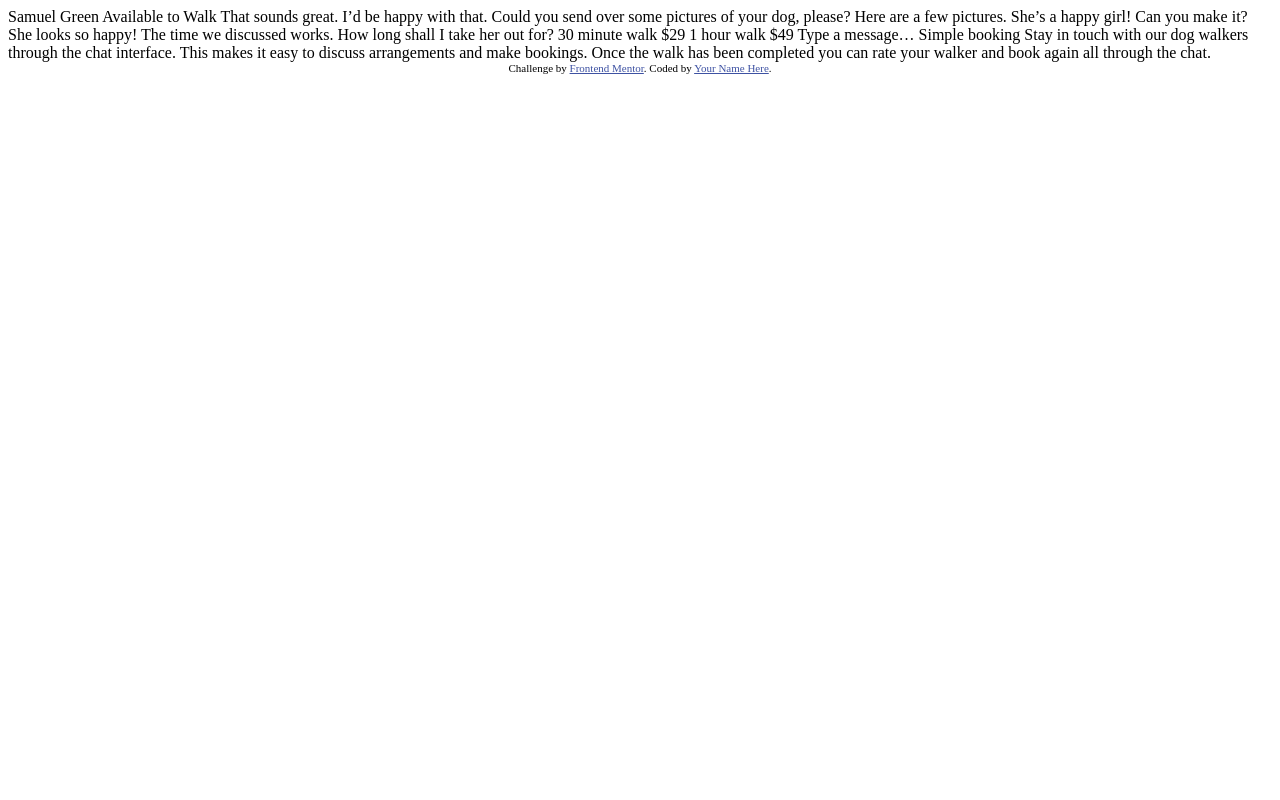
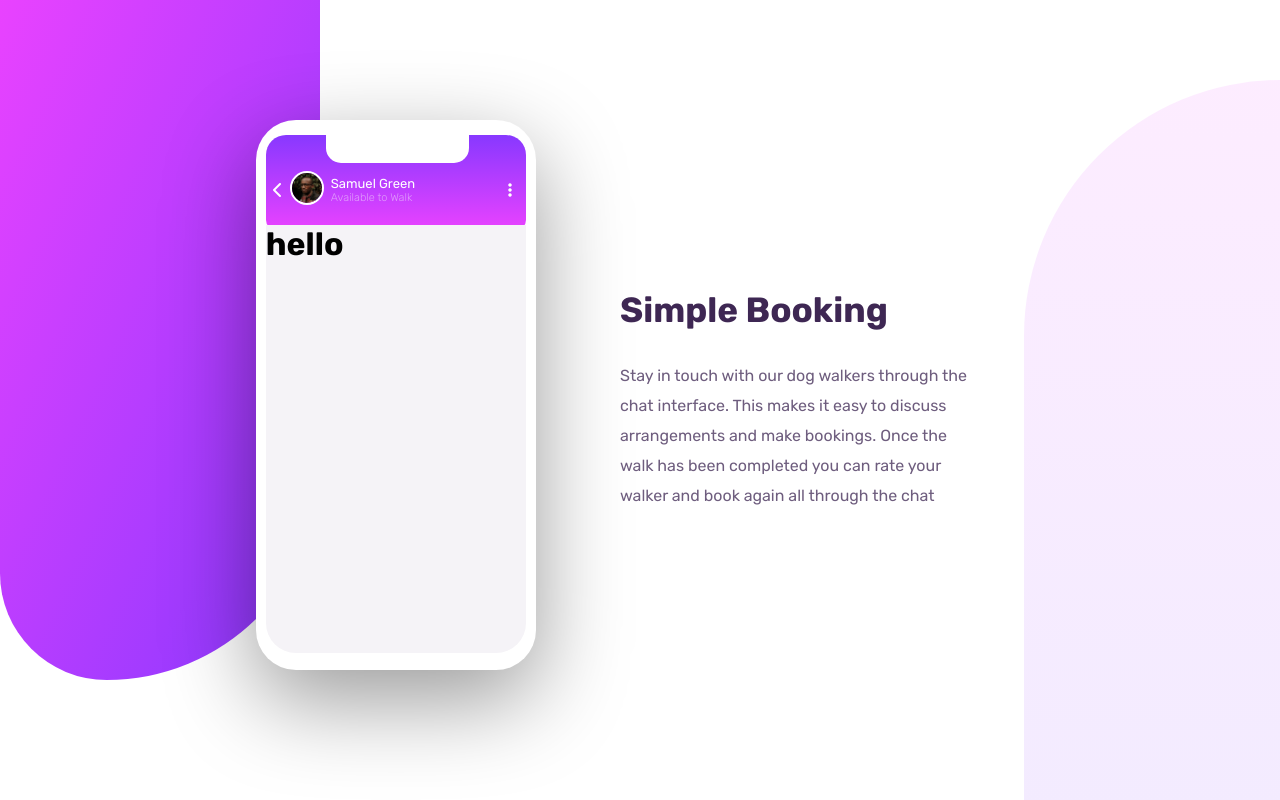
Before and after one commit to Sharjeel14/Chat-App, a plain HTML site: page index.html in a window 1280 px wide. Drawn offline with Linux system fonts and the light colour scheme.

Commit message:
chat remains

```diff
--- a/index.html
+++ b/index.html
@@ -1,22 +1,62 @@
 <!DOCTYPE html>
 <html lang="en">
+
 <head>
   <meta charset="UTF-8">
-  <meta name="viewport" content="width=device-width, initial-scale=1.0"> <!-- displays site properly based on user's device -->
+  <meta name="viewport" content="width=device-width, initial-scale=1.0">
+  <!-- displays site properly based on user's device -->
 
   <link rel="icon" type="image/png" sizes="32x32" href="./images/favicon-32x32.png">
 
   <title>Frontend Mentor | [Challenge Name Here]</title>
+  <link rel="stylesheet" href="https://cdnjs.cloudflare.com/ajax/libs/font-awesome/6.4.0/css/all.min.css"
+    integrity="sha512-iecdLmaskl7CVkqkXNQ/ZH/XLlvWZOJyj7Yy7tcenmpD1ypASozpmT/E0iPtmFIB46ZmdtAc9eNBvH0H/ZpiBw=="
+    crossorigin="anonymous" referrerpolicy="no-referrer" />
+  <link rel="stylesheet" href="style.css">
+</head>
 
-  <!-- Feel free to remove these styles or customise in your own stylesheet 👍 -->
-  <style>
-    .attribution { font-size: 11px; text-align: center; }
-    .attribution a { color: hsl(228, 45%, 44%); }
-  </style>
-</head>
 <body>
+  <div class="main">
+    <div class="left-side">
+      <!-- <div class="color"></div>
+      <div class="white"> -->
+      <!-- </div> -->
+    </div>
+    <div class="mobile">
+      <div class="header">
+        <div class="first-side">
+          <div class="back">
+            <i class="fa-solid fa-chevron-left"></i>
+          </div>
+          <div class="profile-pic">
+            <img src="images/avatar.jpg" alt="">
+          </div>
+          <div class="profile-data">
+            <h4> Samuel Green</h4>
+            <p>Available to Walk</p>
+          </div>
+        </div>
 
-  Samuel Green
+        <div class="dots">
+          <i class="fa-solid fa-ellipsis-vertical"></i>
+        </div>
+      </div>
+      <div class="body">
+        <h1>hello</h1>
+      </div>
+    </div>
+    <div class="right-side">
+      <div class=content>
+        <h1>Simple Booking</h1>
+        <p> Stay in touch with our dog walkers through the chat interface. This makes it easy to
+          discuss arrangements and make bookings. Once the walk has been completed you can rate
+          your walker and book again all through the chat</p>
+      </div>
+    </div>
+    <div class="transparent-side">
+    </div>
+  </div>
+  <!-- Samuel Green
   Available to Walk
 
   That sounds great. I’d be happy with that.
@@ -41,11 +81,9 @@
 
   Stay in touch with our dog walkers through the chat interface. This makes it easy to
   discuss arrangements and make bookings. Once the walk has been completed you can rate
-  your walker and book again all through the chat.
+  your walker and book again all through the chat. -->
 
-  <div class="attribution">
-    Challenge by <a href="https://www.frontendmentor.io?ref=challenge" target="_blank">Frontend Mentor</a>.
-    Coded by <a href="#">Your Name Here</a>.
-  </div>
+  <script src="script.js"></script>
 </body>
+
 </html>
--- /dev/null
+++ b/style.css
@@ -0,0 +1,233 @@
+@import url('https://fonts.googleapis.com/css2?family=Rubik:wght@300;400;700;800;900&display=swap');
+
+:root {
+    --pale-violet: hsl(276, 100%, 81%);
+    --moderate-violet: hsl(276, 55%, 52%);
+    --desaturated-dark-violet: hsl(271, 15%, 43%);
+    --grayish-blue: hsl(206, 6%, 79%);
+    --very-dark-desaturated-violet: hsl(271, 36%, 24%);
+    --dark-grayish-violet: hsl(270, 7%, 64%);
+
+    --light-magenta: hsl(293, 100%, 63%);
+    --light-violet: hsl(264, 100%, 61%);
+
+    --secondary-white: hsl(0, 0%, 100%);
+    --light-grayish-violet: hsl(270, 20%, 96%);
+    --very-dark-desaturated-violet-bg: hsl(271, 36%, 24%);
+    --very-light-magenta: hsl(289, 100%, 72%);
+}
+
+
+* {
+    margin: 0;
+    padding: 0;
+    box-sizing: border-box;
+    font-family: 'Rubik', sans-serif;
+}
+
+body {
+    overflow-x: hidden;
+}
+
+.main {
+    width: 100vw;
+    height: 100vh;
+    display: flex;
+    transition: 200ms ease-in;
+}
+
+
+.main .left-side {
+    background-image: linear-gradient(to top left,
+            hsl(264, 100%, 61%),
+            hsl(293, 100%, 63%));
+    z-index: -1;
+    width: 25%;
+    border-radius: 0 0 1000px 500px;
+    height: 85%;
+    transition: 200ms ease-in;
+}
+
+
+
+
+
+
+.main .mobile {
+    z-index: 10;
+    position: absolute;
+    top: 15%;
+    left: 20%;
+    background-color: var(--secondary-white);
+    height: 550px;
+    width: 280px;
+    box-shadow: rgba(0, 0, 0, 0.4) 0px 30px 90px;
+    border-radius: 40px;
+    transition: 200ms ease-in;
+}
+
+.mobile .header {
+    margin: 0 auto;
+    background: linear-gradient(var(--light-violet), var(--light-magenta));
+    position: relative;
+    top: 15px;
+    height: 95px;
+    width: 260px;
+    border-radius: 20px 20px 10px 10px;
+    display: flex;
+    justify-content: space-between;
+    align-items: center;
+    color: var(--secondary-white);
+    transition: 200ms ease-in;
+
+}
+
+.mobile .first-side {
+    margin-top: 15px;
+    width: 60%;
+    display: flex;
+    justify-content: space-evenly;
+    align-items: center;
+    transition: 200ms ease-in;
+}
+
+.mobile .dots {
+    margin-top: 15px;
+    width: 20%;
+}
+
+.mobile .dots i {
+    margin-left: 34px;
+}
+
+.mobile .header::before {
+    content: '';
+    position: absolute;
+    top: 0px;
+    left: 60px;
+    height: 28px;
+    width: 55%;
+    background-color: var(--secondary-white);
+    border-radius: 0 0 15px 15px;
+}
+
+.mobile .header .profile-pic img {
+    width: 34px;
+    border: 2px solid var(--secondary-white);
+    border-radius: 50%;
+}
+
+.mobile .header .profile-data h4 {
+    font-size: 13px;
+    font-weight: 400;
+}
+
+.mobile .header .profile-data p {
+    font-size: 11px;
+    font-weight: 300;
+    color: var(--light-grayish-violet);
+    opacity: 0.5;
+}
+
+.main .mobile .body {
+    width: 93%;
+    height: 428px;
+    position: relative;
+    top: 10px;
+    background-color: var(--light-grayish-violet);
+    margin: 0 auto;
+    border-radius: 0 0 30px 30px;
+    transition: 200ms ease-in;
+}
+
+.main .right-side {
+    width: 70%;
+    height: 100%;
+    display: flex;
+    /* justify-content: center; */
+    align-items: center;
+    transition: 200ms ease-in;
+}
+
+.main .right-side .content {
+    width: 40%;
+    height: 50%;
+    position: relative;
+    left: 300px;
+    display: flex;
+    justify-content: center;
+    flex-direction: column;
+    z-index: 12;
+}
+
+.main .right-side .content h1 {
+    font-size: 35px;
+    margin-bottom: 30px;
+    font-weight: 700;
+    color: var(--very-dark-desaturated-violet);
+}
+
+.main .right-side .content p {
+    font-size: 16px;
+    font-weight: 400;
+    color: var(--desaturated-dark-violet);
+    line-height: 30px;
+}
+
+
+
+.main .transparent-side {
+    position: absolute;
+    width: 20%;
+    height: 90%;
+    bottom: 0px;
+    right: 0px;
+    transform: scale(-1);
+    background: linear-gradient(var(--light-violet), var(--light-magenta));
+    opacity: 0.1;
+    border-radius: 0px 0px 300px 0px;
+    z-index: 0;
+    transition: 200ms ease-in;
+}
+
+@media screen and (max-width:768px) {
+    .main {
+        display: block;
+    }
+
+    .main .left-side {
+        width: 50%;
+        height: 60%;
+        border-radius: 0px 0px 300px 0px;
+        z-index: 0;
+    }
+
+    .main .right-side {
+        width: 100%;
+        height: 70%;
+        justify-content: center;
+    }
+
+    .main .right-side .content {
+        width: 90%;
+        position: relative;
+        left: 0;
+        top: 100px;
+        height: auto;
+        text-align: center;
+    }
+
+    .main .mobile {
+        top: 45%;
+
+        left: 50%;
+        transform: translate(-50%, -50%);
+    }
+
+    .main .transparent-side {
+        top: 65%;
+        width: 50%;
+        height: 70%;
+    }
+
+}
```
Also changed, not shown: script.js (added).
